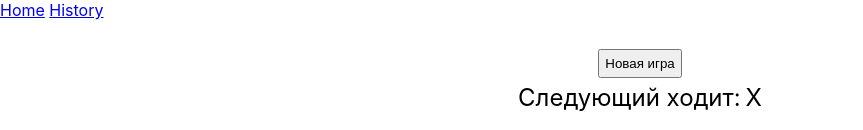
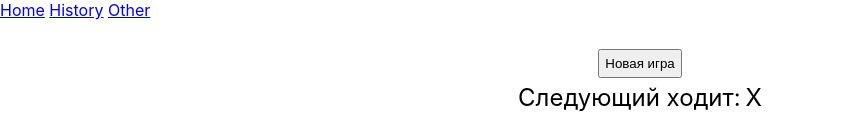
Before and after one commit to daryna-hunko/vseTut, a React (Create React App) app: page / in a window 1280 px wide. Shown: the top 130 px of the page, without its empty margins (0-863 px from the left). Built offline with nearby package versions, Linux system fonts and the light colour scheme.

Commit message:
adding other tab

```diff
--- a/src/App.js
+++ b/src/App.js
@@ -52,6 +52,8 @@ function App(props) {
           <Link to="/">Home</Link>
           &nbsp;
           <Link to="/history">History</Link>
+          &nbsp;
+          <Link to="/other">Other</Link>
 
           {/* A <Switch> looks through its children <Route>s and
               renders the first one that matches the current URL. */}
@@ -62,6 +64,17 @@ function App(props) {
             <Route path="/history">
               <XOGameHistory />
             </Route>
+            <Route path="/other">
+              <CustomDropDown items={customDropDownData} myRenderItem={(el, i, func) => <Option key={i} value={el} onClick={func}>{el}</Option>} />
+
+              <DatePicker date={birthday} onChange={(data) => setBirthday(data)}/>
+              <OutputDiv className="date-picker-output">{birthday}</OutputDiv>
+
+              <Form>
+                <FormComp label={'test label'} value={controlledValue} onChange={(e) => setControlledValue(e.target.value)} onClick={() => alert('onClick')}/>
+                <input type='submit' value='Submit'/>
+              </Form>
+            </Route>
           </Switch>
         </Router>
       </Provider>
@@ -69,16 +82,5 @@ function App(props) {
   );
 }
 
-//temp remove other staff
-/*
-<CustomDropDown items={customDropDownData} myRenderItem={(el, i, func) => <Option key={i} value={el} onClick={func}>{el}</Option>} />
-
-<DatePicker date={birthday} onChange={(data) => setBirthday(data)}/>
-<OutputDiv className="date-picker-output">{birthday}</OutputDiv>
-
-<Form>
-  <FormComp label={'test label'} value={controlledValue} onChange={(e) => setControlledValue(e.target.value)} onClick={() => alert('onClick')}/>
-  <input type='submit' value='Submit'/>
-</Form>*/
 
 export default App;
```
